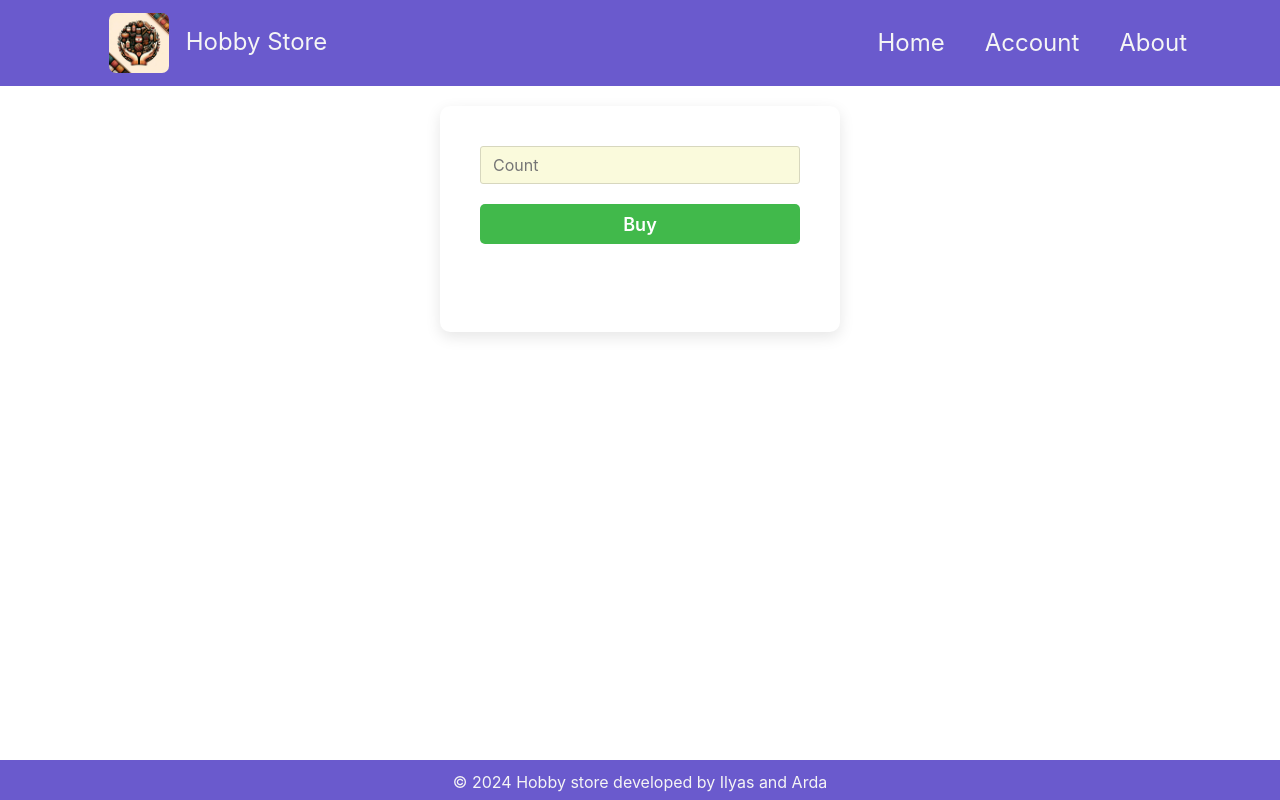
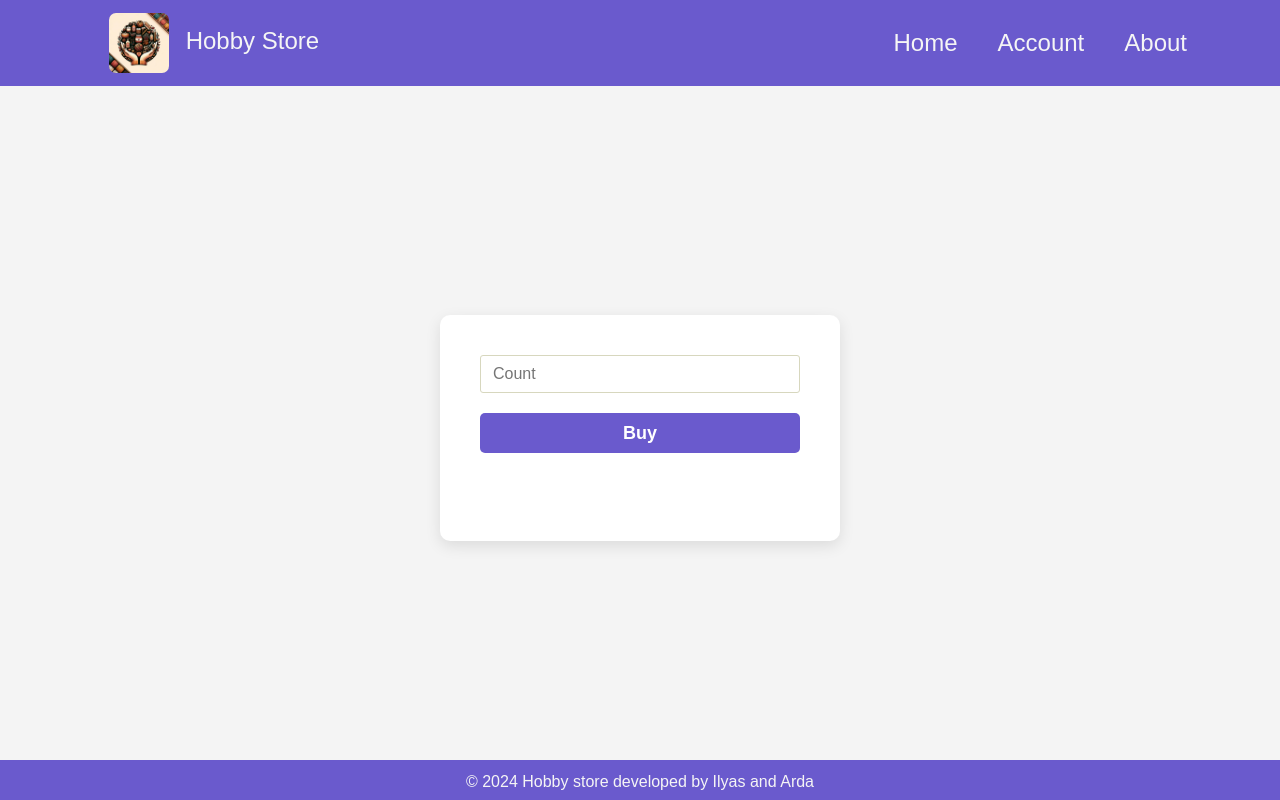
Before and after one commit to 1lyasm/hobby_store, a Flask app: page /buy in a window 1280 px wide. Run offline with Flask 3, Linux system fonts and the light colour scheme; some libraries are stand-ins or nearby versions.

Commit message:
Style buy page

```diff
--- a/app.py
+++ b/app.py
@@ -330,7 +330,7 @@ def buy():
         msg = save_buy(count)
         if len(msg) > 0:
             return render_template("buy.html", msg=msg)
-        return redirect("/home")
+        return redirect("/buy")
     return render_template("buy.html", msg=msg)
 
 
--- a/templates/buy.html
+++ b/templates/buy.html
@@ -5,6 +5,18 @@
 {% block content %}
 
 <style>
+ body {
+            font-family: Arial, sans-serif;
+            background-color: #f4f4f4;
+            display: flex;
+            align-items: center;
+            justify-content: center;
+            height: 100vh;
+            margin: 0;
+            padding-top: 56px;
+        }
+
+
     .form-container {
         background-color: white;
         padding: 40px;
@@ -21,7 +33,7 @@
         font-size: 16px;
         border-radius: 3px;
         width: 100%;
-        background-color: #fafadc;
+        background-color: white;
         border: 1px solid #d7d7be;
         margin-bottom: 20px;
     }
@@ -32,7 +44,7 @@
         border-radius: 5px;
         font-size: 18px;
         font-weight: 600;
-        background-color: #41b94b; /* Green button color */
+        background-color: #6A5ACD; /* Green button color */
         border: none;
         color: white;
         cursor: pointer;
```
